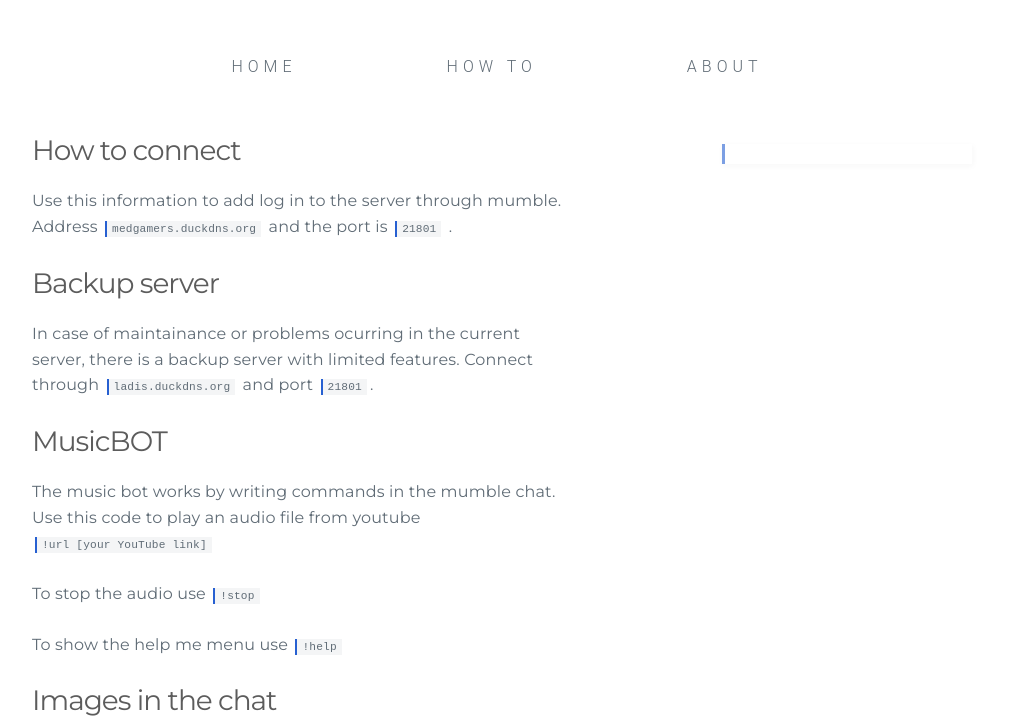
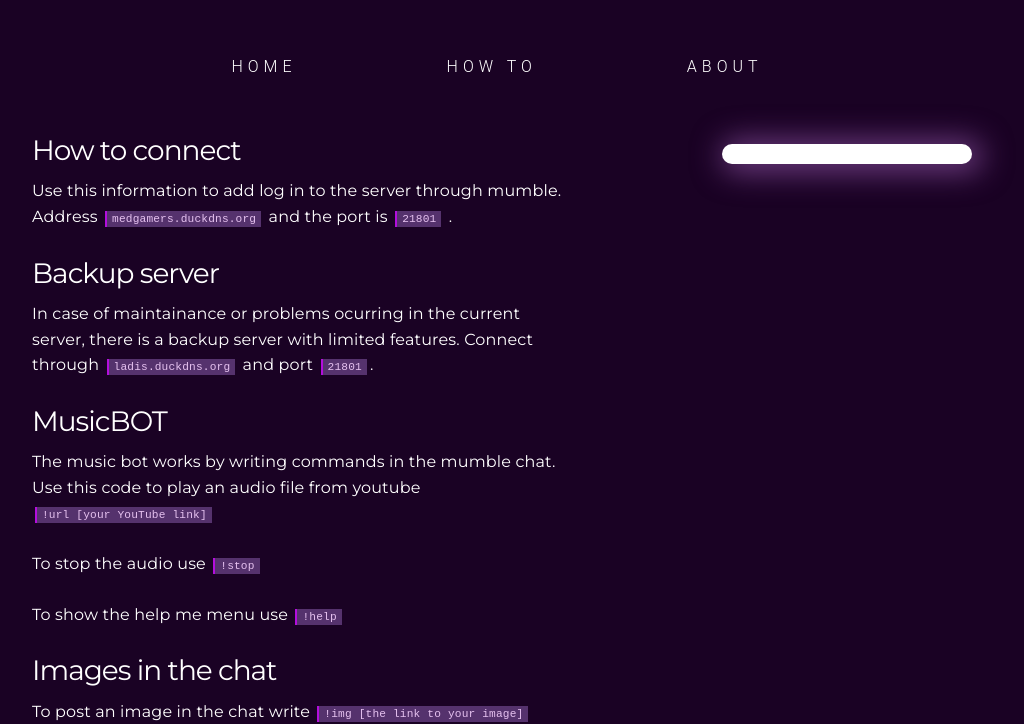
Before and after one commit to ajmandourah/nuxt-medgamers, a Nuxt app: page /howto in a window 1280 px wide. Shown: the part 108-832 px from the top of the page, without its empty margins (68-1092 px from the left). Built offline with nearby package versions, Linux system fonts and the light colour scheme; no server answers.

Commit message:
Dark mode

```diff
--- a/assets/milligram.css
+++ b/assets/milligram.css
@@ -170,13 +170,14 @@ input[type="submit"].button-clear[disabled]:hover {
 }
 
 code {
-  background: #f4f5f6;
+  background: #55326d;
+  color: rgb(230, 194, 240);
   border-radius: 0rem;
   font-size: 86%;
   margin: 0 0.3rem;
   padding: 0.2rem 0.5rem;
   white-space: nowrap;
-  border-left: #2760d1 2px solid;
+  border-left: #b40edd 2px solid;
 }
 
 pre {
--- a/assets/style.css
+++ b/assets/style.css
@@ -84,10 +84,11 @@ mumble_server * a {
   width: 250px;
   margin: auto;
   /* border: 1px solid rgb(218, 218, 218); */
-  /* border-radius: 5px; */
-  border-left: 3px solid #2760d19a;
+  border-radius: 20px;
+  /* border-left: 3px solid #2760d19a; */
   padding: 10px;
-  box-shadow: 1px 2px 6px rgba(51, 51, 51, 0.041);
+  box-shadow: 5px 2px 30px 6px rgba(184, 113, 212, 0.527);
+  background-color: white;
 
 }
 
@@ -135,7 +136,7 @@ mumble_server * a {
 }
 .mumstatus a {
   text-decoration: none;
-  color: #333;
+  color: rgb(35, 8, 46);
 }
 .mumstatus a:hover {
   text-decoration: none;
--- a/layouts/default.vue
+++ b/layouts/default.vue
@@ -77,7 +77,12 @@ export default {
 </script>
 
 <style>
-
+body{
+  background-color: rgb(26, 2, 36);
+}
+h1, h3, p{
+  color:white;
+}
 .container{
 margin-top: 30vh;
 }
@@ -107,9 +112,12 @@ nav li{
   letter-spacing: 0.5rem;
 }
 nav a{
-    color:rgb(96, 108, 118);
+    color:rgb(255, 255, 255);
     text-decoration: none;
 
+}
+nav a:hover{
+  color: white;
 }
 nav a::before{
   content: '';
@@ -120,7 +128,7 @@ nav a::before{
   width:0%;
   height: 2px;
   opacity: 0;
-  background-color: #2760d1c5;
+  background-color: #baa4f7c5;
   transition: all cubic-bezier(1,-0.01, 0, 1.78) 0.4s;
 }
 nav a:hover::before{
@@ -148,7 +156,7 @@ margin-top: 15vh;
   width: 80vw;
   margin: 0 auto;
   margin-top: 2rem;
-  color: rgba(128, 128, 128, 0.719);
+  color: rgba(255, 255, 255, 0.925);
 }
 }
 
--- a/pages/about.vue
+++ b/pages/about.vue
@@ -29,7 +29,7 @@ h3 {
 
 }
 span{
-  color: #2760d1c5;
+  color: #e4c0fc;
   font-weight: 600;
 }
 
--- a/pages/howto.vue
+++ b/pages/howto.vue
@@ -1,40 +1,61 @@
 <template>
   <div>
     <h3>How to connect</h3>
-        <p>Use this information to add log in to the server through mumble. <br> Address <code>medgamers.duckdns.org</code> and the port is <code>21801</code> . </p>
+    <p>
+      Use this information to add log in to the server through mumble.
+      <br />Address
+      <code>medgamers.duckdns.org</code> and the port is
+      <code>21801</code> .
+    </p>
     <h3>Backup server</h3>
-        <p>In case of maintainance or problems ocurring in the current server, there is a backup server with limited features. Connect through <code>ladis.duckdns.org</code> and port <code>21801</code>.
+    <p>
+      In case of maintainance or problems ocurring in the current server, there is a backup server with limited features. Connect through
+      <code>ladis.duckdns.org</code> and port
+      <code>21801</code>.
     </p>
     <h3>MusicBOT</h3>
-        <p>The music bot works by writing commands in the mumble chat. Use this code to play an audio file from youtube <code>!url [your YouTube link]</code></p>
-        <p>To stop the audio use <code>!stop</code></p>
-        <p>To show the help me menu use <code>!help</code></p>
+    <p>
+      The music bot works by writing commands in the mumble chat. Use this code to play an audio file from youtube
+      <code>!url [your YouTube link]</code>
+    </p>
+    <p>
+      To stop the audio use
+      <code>!stop</code>
+    </p>
+    <p>
+      To show the help me menu use
+      <code>!help</code>
+    </p>
 
     <h3>Images in the chat</h3>
-        <p>To post an image in the chat write <code>!img [the link to your image]</code></p>
+    <p>
+      To post an image in the chat write
+      <code>!img [the link to your image]</code>
+    </p>
 
     <h3>User status</h3>
-        <p>To set a new status message write <code>!set [your messege]</code> and to delete it use <code>!del</code></p>
-
-
-
+    <p>
+      To set a new status message write
+      <code>!set [your messege]</code> and to delete it use
+      <code>!del</code>
+    </p>
   </div>
 </template>
 
 <script>
-export default {
-
-}
+export default {}
 </script>
 
 <style scoped>
-h3, p{
+h3,
+p {
   font-family: 'Montserrat';
 }
-h3{
+h3 {
   font-weight: 400;
+  margin-bottom: 10px;
 }
-p{
+p {
   font-weight: 400;
 }
 </style>
--- a/pages/index.vue
+++ b/pages/index.vue
@@ -20,7 +20,7 @@ h3 {
     text-align: left;
 }
 span{
-  color: #2760d1c5;
+  color: #e4c0fc;
   font-weight: 400;
   font-size: 1.5rem;
 }
```
Lines whose indentation alone changed are shown as unchanged.
